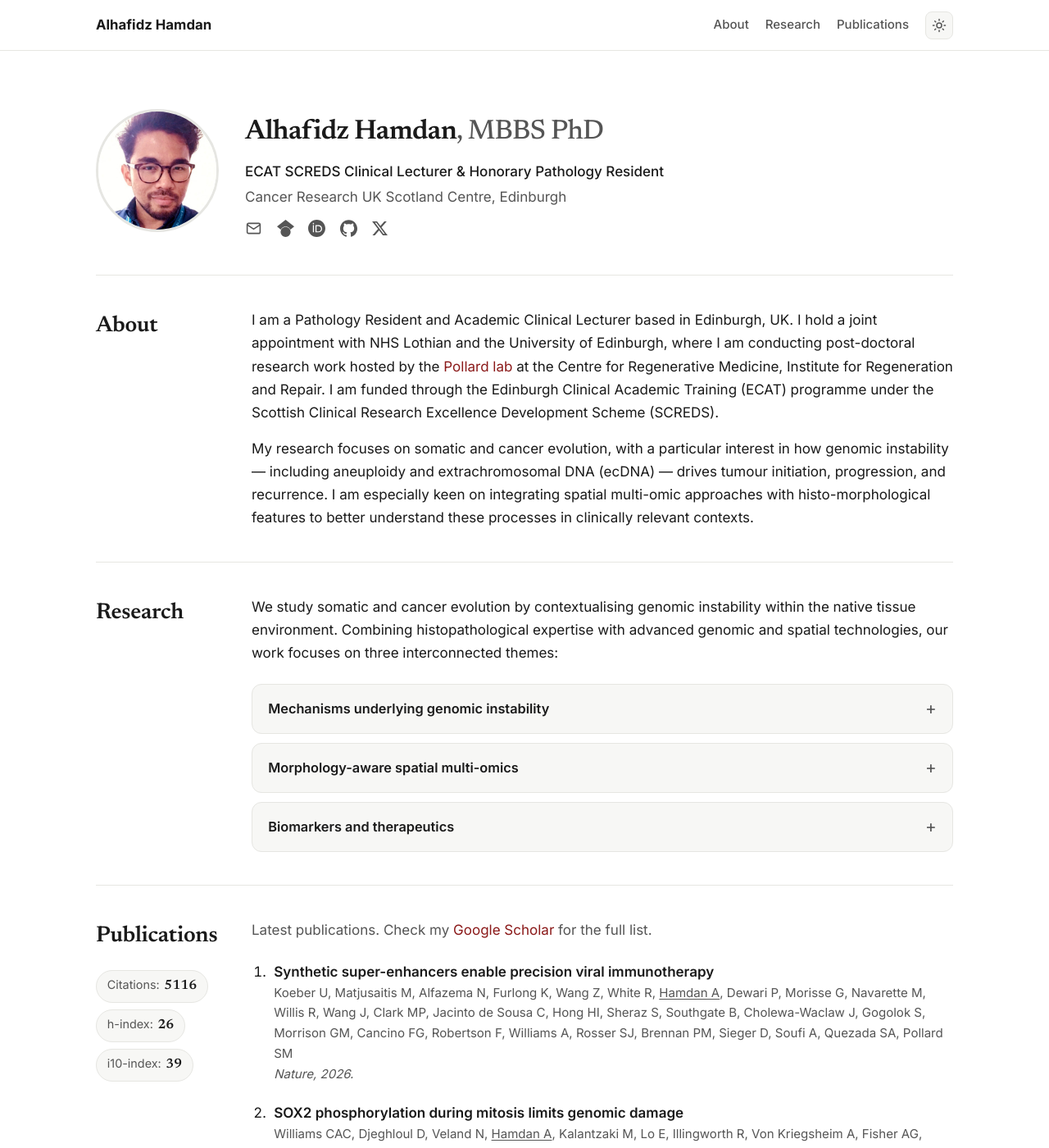
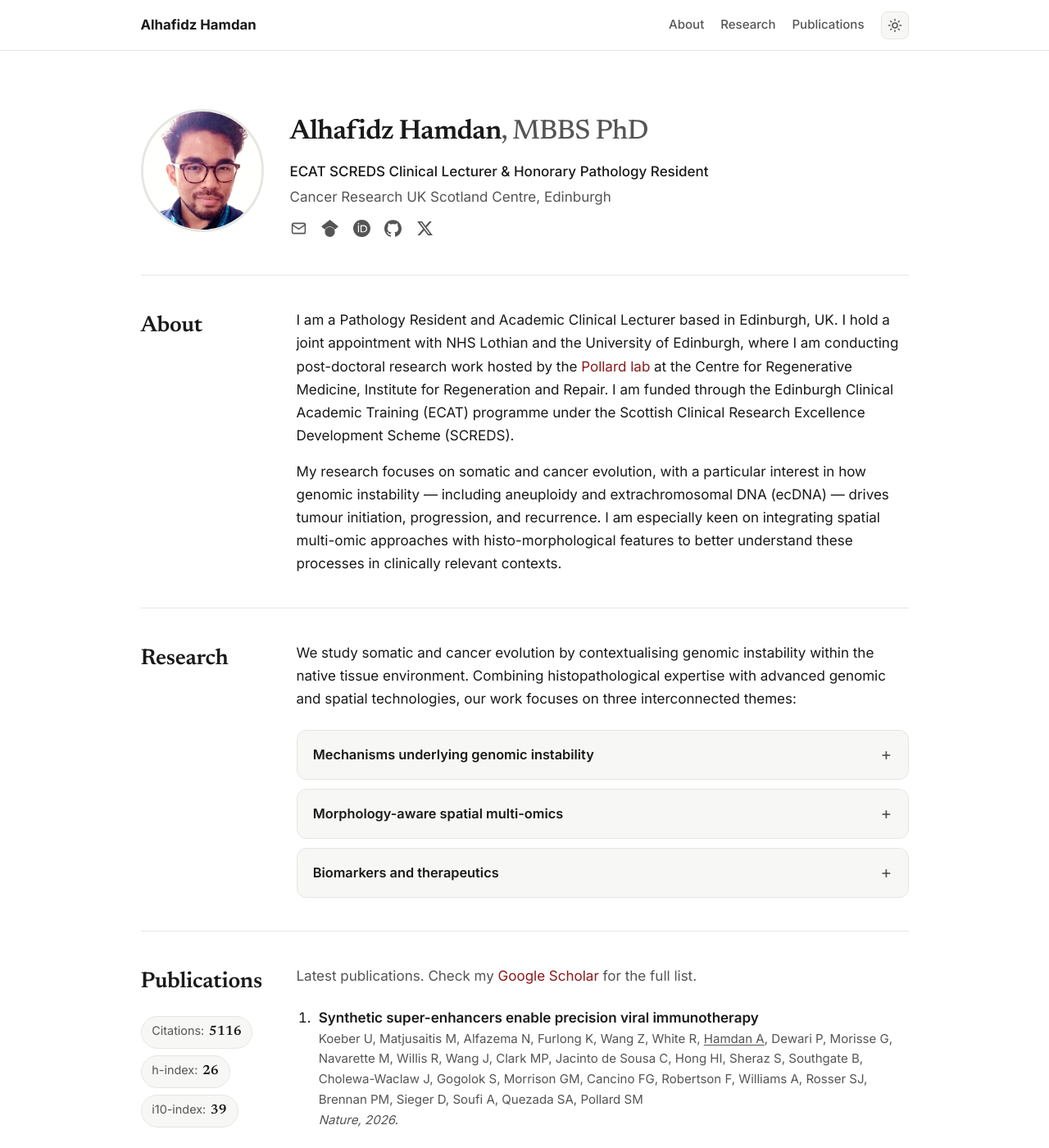
Before and after one commit to alhafidzhamdan/alhafidzhamdan.github.io, a Jekyll site: the page built from index.html, in a window 1280 px wide and 1400 px high. Shown: the whole window at 82% size. Built offline with Jekyll 4.4.1, drawn with Linux system fonts in a browser that asks for light colours.

Commit message:
Center footer; reduce page width by 10% (1094px to 985px)

```diff
--- a/assets/css/style.css
+++ b/assets/css/style.css
@@ -2,7 +2,7 @@
    Theme tokens
    ========================================================================== */
 :root {
-  --max-width: 1094px;
+  --max-width: 985px;
   --font-sans: 'Inter', -apple-system, BlinkMacSystemFont, 'Segoe UI', sans-serif;
   --font-serif: 'Newsreader', Georgia, 'Times New Roman', serif;
 }
@@ -300,7 +300,7 @@ a:hover { color: var(--accent-soft); text-decoration: underline; }
   color: var(--text-soft);
   font-size: 0.86rem;
 }
-.site-footer { text-align: right; }
+.site-footer { text-align: center; }
 .site-footer p { margin: 0.25rem 0; }
 .footer-note a { color: var(--text-soft); text-decoration: underline; }
 
```
